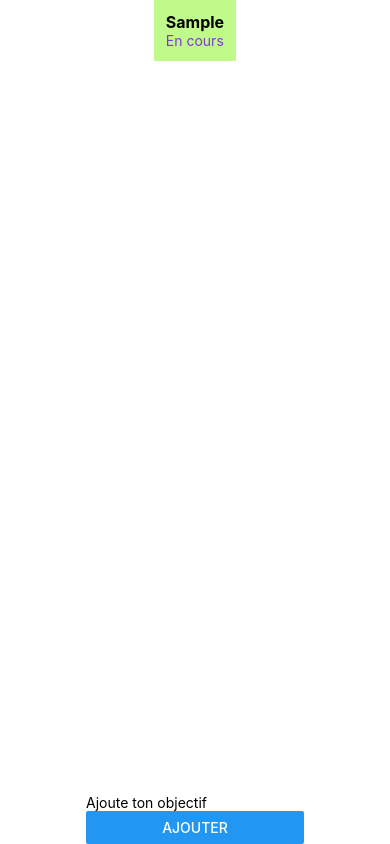
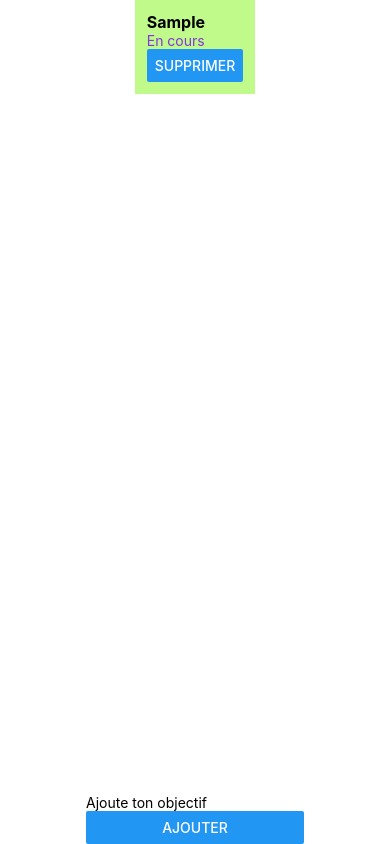
Before and after one commit to anas-dev523/Life-goals, a React Native app: screen / in a window 390 px wide. Both pictures are taken after typing "Sample" into the empty fields and a click on the button "AJOUTER". Built offline with nearby package versions, Linux system fonts and the light colour scheme.

Commit message:
ajout de la button de supprimer

```diff
--- a/App.js
+++ b/App.js
@@ -16,12 +16,15 @@ export default function App() {
       },
     ]);
   };
+  const handleDelete = (id) => {
+    setGoals(currentGoals => currentGoals.filter(item => item.id !== id));
+  }
   return (
     <View style={styles.container}>
       <FlatList
       data={Goals}
       renderItem={({ item }) => (
-     <GoalItem value={item.value} status={item.status} />
+     <GoalItem value={item.value} status={item.status} onDelete={() => handleDelete(item.id)} />
       )}
       keyExtractor={(item) => item.id}
       />
--- a/components/GoalItem.js
+++ b/components/GoalItem.js
@@ -1,12 +1,22 @@
 import React from 'react';
-import { View, Text, StyleSheet } from 'react-native';
+import { View, Text, StyleSheet, Alert,Button } from 'react-native';
+export default function GoalItem({ value, status, onDelete }){
+const alerthandler = (item) =>{
+    Alert.alert(
+        'Supprimer',
+        "tu veux vraimenet supprimer ?",
+        [
+           { text: 'Annuler' ,style :'cancel'},
+           { text: 'Supprimer' , style :'destructive',onPress: onDelete},
+        ]
+    )
 
-export default function GoalItem({value,status}){
-
+}
 return(
     <View style={styles.item}>
         <Text style={styles.value}>{value}</Text>
         <Text style={styles.status}>{status}</Text>
+        <Button title="supprimer" onPress={alerthandler} />
     </View>
 
 );}
```
